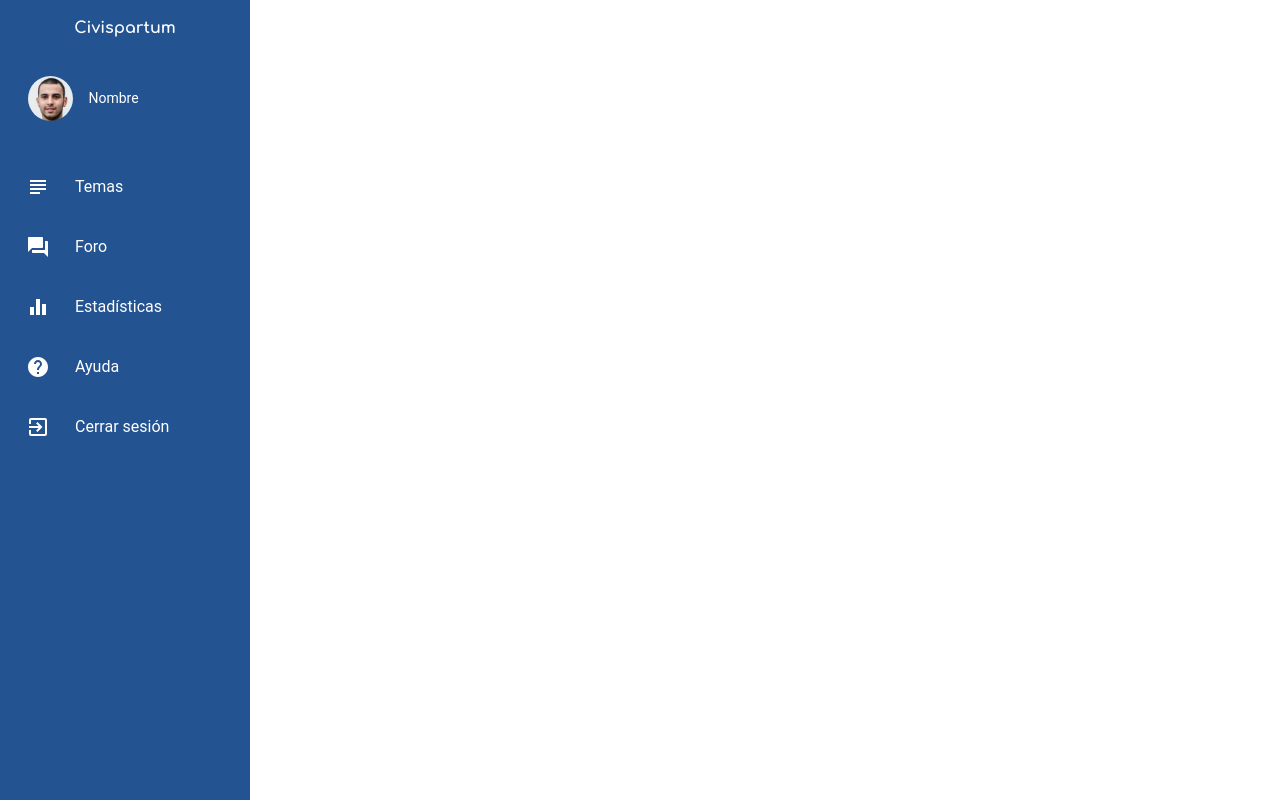
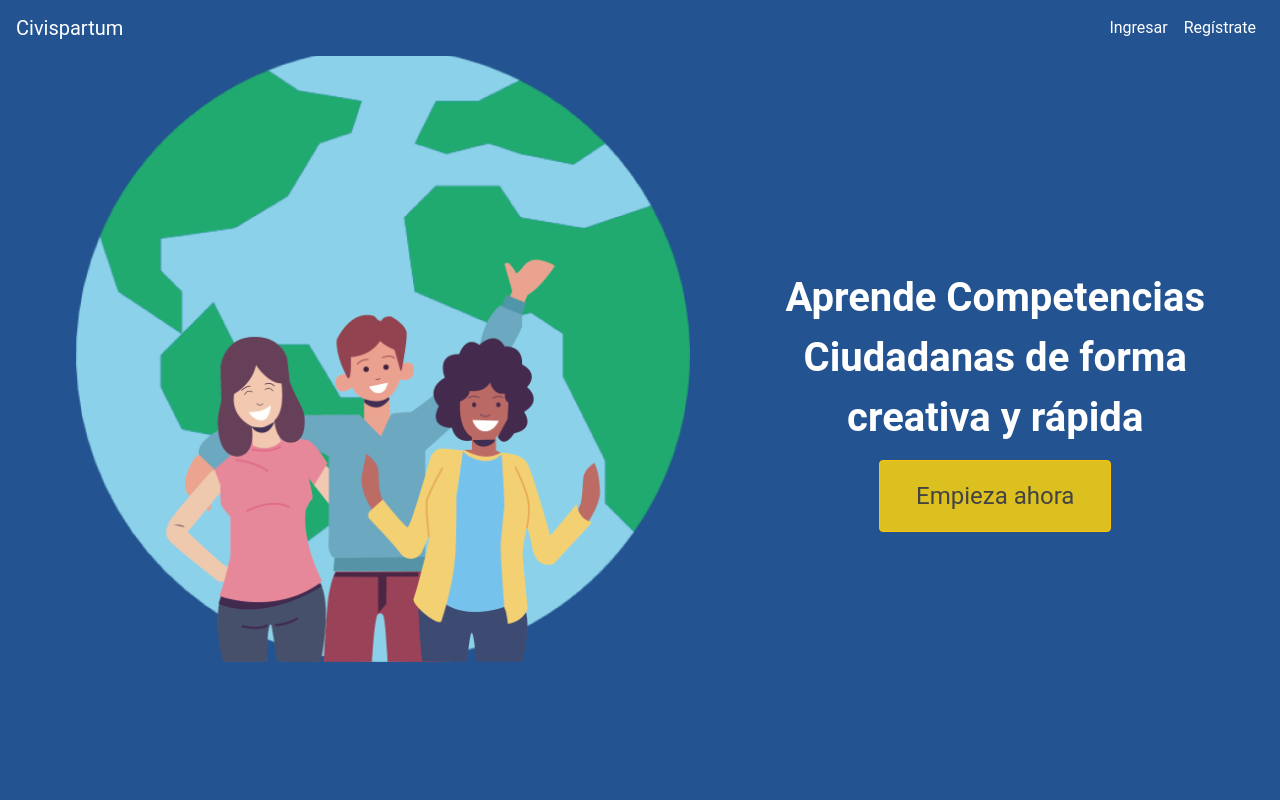
Before and after one commit to srGironR/Civispartum, a React (Create React App) app: page / in a window 1280 px wide. Shown: the top 800 px of the page. Built offline with nearby package versions, Linux system fonts and the light colour scheme.

Commit message:
Lo que hecho :c

```diff
--- a/package.json
+++ b/package.json
@@ -12,6 +12,7 @@
     "react-dom": "^17.0.1",
     "react-pro-sidebar": "^0.6.0",
     "react-router": "^5.2.0",
+    "react-router-dom": "^5.2.0",
     "react-scripts": "4.0.3",
     "web-vitals": "^1.1.1"
   },
--- a/src/App.js
+++ b/src/App.js
@@ -1,16 +1,24 @@
 import './App.css';
 import React from 'react';
-//import Pag1 from './components/pag1/pag1';
-//import Login from './components/login/login';
-//import Register from './components/registro/registro';
-import Mmain from './components/Dashboard/main';
+import Pag1 from './components/pag1/pag1';
+import Login from './components/login/login';
+import Register from './components/registro/registro';
+import Mmain from './components/Dashboard/Main';
+
+import {BrowserRouter, Route}  from 'react-router-dom'
 
 
 function App() {
   return (
+    <BrowserRouter>
     <div className="App">
-     <Mmain/>
+     <Route exact path="/" component={Pag1}/>
+     <Route path="/Registro" component={Register}/>
+     <Route path="/Login" component={Login}/>
+     <Route path="/Temas" component={Mmain}/>
+
     </div>
+    </BrowserRouter>
   );
 }
 
--- /dev/null
+++ b/src/components/Dashboard/Sidebar.css
@@ -0,0 +1,65 @@
+.Sidebar{
+    height: 100%;
+    width: 250px;
+    background-color: #235390;
+}
+.SidebarList{
+    padding: 0;
+    height: auto;
+    width: 100%;
+}
+.Perfil{
+    display: flex;
+    flex-direction: row;
+    justify-content: center;
+    align-items: center;
+    margin-bottom: 2rem;
+}
+.PicP{
+    width: 45px;
+    border-radius: 512px;
+
+}
+.Logo{
+    font-family: 'Comfortaa';
+    color: white;
+    padding: 1rem;
+    font-weight: bold;
+}
+.Pname{
+    color: white;
+    width: 60%;
+    height: auto;
+    text-align: start;
+    font-size: 14px;
+    padding: 1rem;
+    margin: 0;
+}
+.SidebarList .row{
+    text-align: start;
+    width: 100%;
+    height: 60px;
+    list-style-type: none;
+    margin: 0%;
+    display: flex;
+    flex-direction: row;
+    color: white;
+    align-items: center;
+    justify-content: center;
+}
+.SidebarList .row:hover{
+    cursor: pointer;
+    background-color: #293846;
+}
+.SidebarList #active{
+    background-color: #293846;
+}
+
+.row #icon{
+    flex:30%;
+    display: grid;
+    place-items: center;
+}
+.row #title{
+    flex: 70%;
+}
--- /dev/null
+++ b/src/components/Dashboard/Sidebar.js
@@ -0,0 +1,39 @@
+import React from 'react';
+import "../Dashboard/Sidebar.css"
+import {SidebarData} from './SidebarData'
+import ImgP from "../pics/image.png";
+
+function Sidebar(){
+
+    return (
+
+    <div className="Sidebar">
+        <div className="Logo">
+            <p lassName="LogoT">Civispartum</p>
+        </div>
+        <div className="Perfil">
+            <img className="PicP" src={ImgP} alt="Imagen de perfil"></img>
+            <p className="Pname">Nombre</p>
+        </div>
+        <ul className="SidebarList" >
+     {SidebarData.map((val, key)=> {
+        return (
+            <li key={key}
+            className="row"
+            id={window.location.pathname === val.link ? "active" : ""}
+            onClick={() => {window.location.pathname = val.link}}>
+            {" "}
+            <div id="icon">{val.icon}</div>
+            <div id="title">
+                {val.title}
+            </div>
+            </li>
+            );
+      })}
+        </ul>
+    </div>
+
+
+);
+}
+export default Sidebar;
--- /dev/null
+++ b/src/components/Dashboard/SubjectCard/subjectCard.css
@@ -0,0 +1,33 @@
+.SubCont{
+    display: flex;
+    flex-direction: column;
+    align-items: center;
+    width: 9rem;
+    height: 9rem;
+    margin: 2rem 0 0rem 3rem;
+    transition: 0.3s;
+}
+.imgS{
+    width: 9rem;
+    height: 9rem;
+    filter: drop-shadow(0px 4px 4px rgba(0, 0, 0, 0.25));
+    border-radius: 15px;
+    transition: 0.3s;
+}
+.DescS{
+    padding: 1rem;
+    color: #7D7D7D;
+    font-size: 14px;
+}
+.SubCont:hover{
+    width: 9.5rem;
+    height: 9.5rem;
+
+}
+.imgS:hover{
+    cursor: pointer;
+    width: 10rem;
+    height: 10rem;
+
+
+}
--- /dev/null
+++ b/src/components/Dashboard/SubjectCard/subjectCard.js
@@ -0,0 +1,18 @@
+import React from "react"
+import "../SubjectCard/subjectCard.css"
+
+const subjectCard = (props) =>{
+    console.log("Temas",props);
+    //Destructuring
+  const{ Tema, isrcT}=props;
+  return(
+       <div className="SubCont">
+        <div className="imgS"><img width="400px" height="400px" className="imgS" src={isrcT} alt=""></img></div>
+        <div className="DescS">
+            <p>{Tema}</p>
+        </div>
+    </div>
+
+  );
+}
+export default subjectCard;
--- a/src/components/Dashboard/main.css
+++ b/src/components/Dashboard/main.css
@@ -1,65 +1,33 @@
-.Sidebar{
-    height: 100%;
-    width: 250px;
-    background-color: #235390;
-}
-.SidebarList{
-    padding: 0;
-    height: auto;
-    width: 100%;
-}
-.Perfil{
+.Main-container{
+    height: 100vh;
     display: flex;
     flex-direction: row;
-    justify-content: center;
-    align-items: center;
-    margin-bottom: 2rem;
 }
-.PicP{
-    width: 45px;
-    border-radius: 512px;
+.info-Con{
+    width: 90%;
+    display: flex;
+    flex-direction: column;
+    align-items: flex-start;
 
 }
-.Logo{
-    font-family: 'Comfortaa';
-    color: white;
-    padding: 1rem;
-    font-weight: bold;
+.Ham-btn{
+    cursor: pointer;
 }
-.Pname{
-    color: white;
-    width: 60%;
-    height: auto;
+.Title-con{
+    position: unset;
     text-align: start;
-    font-size: 14px;
-    padding: 1rem;
-    margin: 0;
+   padding: 2rem;
+    color: #434343;
+    font-size: 24px;
 }
-.SidebarList .row{
-    text-align: start;
-    width: 100%;
-    height: 60px;
-    list-style-type: none;
-    margin: 0%;
+.OtherMat{
+    height: 45%;
+}
+.ppalMat{
+    height: 45%;
+}
+.Subjects{
     display: flex;
     flex-direction: row;
-    color: white;
-    align-items: center;
-    justify-content: center;
+    margin-left: 3rem;
 }
-.SidebarList .row:hover{
-    cursor: pointer;
-    background-color: #293846;
-}
-.SidebarList #active{
-    background-color: #293846;
-}
-
-.row #icon{
-    flex:30%;
-    display: grid;
-    place-items: center;
-}
-.row #title{
-    flex: 70%;
-}
--- a/src/components/Dashboard/main.js
+++ b/src/components/Dashboard/main.js
@@ -1,35 +1,43 @@
-import React from 'react';
-import "../Dashboard/main.css"
-import {SidebarData} from './SidebarData'
-import ImgP from "../pics/image.png";
+import SideBar from "../Dashboard/Sidebar";
+import SubjeCard from "../Dashboard/SubjectCard/subjectCard";
+import "../Dashboard/Main.css";
+import imgV from "../pics/Voto.png"
 
-function main(){
-    return (
-    <div className="Sidebar">
-        <div className="Logo">
-            <p lassName="LogoT">Civispartum</p>
-        </div>
-        <div className="Perfil">
-            <img className="PicP" src={ImgP}></img>
-            <p className="Pname">Nombre</p>
-        </div>
-        <ul className="SidebarList">
-     {SidebarData.map((val, key)=> {
-        return (
-            <li key={key}
-            className="row"
-            id={window.location.pathname === val.link ? "active" : ""}
-            onClick={() => {window.location.pathname = val.link}}>
-            {" "}
-            <div id="icon">{val.icon}</div>
-            <div id="title">
-                {val.title}
+
+
+function Main(){
+
+        return(
+        <div className="Main-container">
+            <SideBar/>
+
+            <div className="info-Con">
+            <div className="ppalMat">
+                <div className="Title-con">
+                    <b>Mecanismos de Participación ciudadana</b>
+                </div>
+                <div className="Subjects">
+                    <SubjeCard Tema="El voto" isrcT={imgV}></SubjeCard>
+                    <SubjeCard Tema="El voto" isrcT={imgV}></SubjeCard>
+                    <SubjeCard Tema="El voto" isrcT={imgV}></SubjeCard>
+                    <SubjeCard Tema="El voto" isrcT={imgV}></SubjeCard>
+                </div>
             </div>
-            </li>
-            );
-      })}
-        </ul>
-    </div>
-);
+                <div className="OtherMat">
+                <div className="Title-con">
+                    <b>Mecanismos de Participación ciudadana</b>
+                </div>
+                <div className="Subjects">
+                    <SubjeCard Tema="El voto" isrcT={imgV}></SubjeCard>
+                    <SubjeCard Tema="El voto" isrcT={imgV}></SubjeCard>
+                    <SubjeCard Tema="El voto" isrcT={imgV}></SubjeCard>
+                    <SubjeCard Tema="El voto" isrcT={imgV}></SubjeCard>
+                </div>
+                </div>
+
+            </div>
+            </div>
+
+        )
 }
-export default main;
+export default Main;
--- a/src/components/login/login.js
+++ b/src/components/login/login.js
@@ -1,6 +1,7 @@
 import React from 'react';
 import Nnavbar from "../navbar/navbar.js";
 import "../login/login.css"
+import {Link} from 'react-router-dom';
 
 const login=()=>(
 
@@ -27,9 +28,9 @@ const login=()=>(
                             <input type="password" class="form-control" id="exampleInputPassword1" placeholder="Contraseña"></input>
                         </div>
                         <div class="form-check">
-                        <a className="Pw-Co" href="">Olvidó su contraseña?</a>
+                        <a className="Pw-Co" href="https://www.w3schools.com">Olvidó su contraseña?</a>
                         </div>
-                        <button type="submit" class="btn btn-primary">INGRESAR</button>
+                        <Link to="/Temas"><button type="submit" class="btn btn-primary">INGRESAR</button></Link>
                     </form>
                     </div>
                 </div>
--- a/src/components/pag1/pag1.css
+++ b/src/components/pag1/pag1.css
@@ -142,7 +142,7 @@ hr.new4 {
     color: #fff;
 }
 .Button-Empieza-end{
-    margin: auto 0 0 2rem;
+    margin: auto 0 0 3rem;
     width: 14.5rem;
     height: 4.5rem;
     font-family: 'Roboto';
--- a/src/components/pag1/pag1.js
+++ b/src/components/pag1/pag1.js
@@ -2,6 +2,7 @@ import React from 'react';
 import "../pag1/pag1.css";
 import Nnavbar from "../navbar/navbar.js";
 import SCard from "../pag1/componentsPag1/StepCard";
+import {Link} from 'react-router-dom';
 
 
 function pag1(){
@@ -11,7 +12,7 @@ function pag1(){
             <header className="Banner">
                 <div className="Banner-text">
                     <b>Aprende Competencias Ciudadanas de forma creativa y rápida</b>
-                    <button type="button" class="btn btn-warning Button-Empieza">Empieza ahora</button>
+                    <Link to="/Registro"><button type="button" class="btn btn-warning Button-Empieza">Empieza ahora</button> </Link>
                 </div>
             </header>
             <section className="Section-why">
@@ -28,40 +29,40 @@ function pag1(){
             <div className="HoWork-container">
                 <SCard step={"Paso#1"}
                 descript={"Ingresa o Registrate pulsando el botón empieza ahora o en la barra de navegación de arriba, escribe tus datos y dale click en iniciar sesión."}
-                isrc={"https://www.flaticon.com/svg/vstatic/svg/891/891401.svg?token=exp=1615928554~hmac=71d233919cb75303fd4d84ee2b1e7fd4"}
+                isrc={" "}
                 />
                 <SCard step={"Paso#2"}
                 descript={"Revisa los temás que se exponén y aquel que quieras revisar dale click para entrar y ver contenido, cómo conceptos importantes y su importancia."}
-                isrc={"https://www.flaticon.com/svg/vstatic/svg/148/148957.svg?token=exp=1615933654~hmac=1cf57b342147adbadb1339a7ab40743d"}
+                isrc={" "}
                 />
 
                 <SCard step={"Paso#3"}
                 descript={"Reproduce el video interactivo, esté contará diferentes situaciones con respecto al tema escogido y deberás responder, al terminar se desbloquea un final con respecto a las respuestas y se da un puntaje. (Sólo se puede reproducir un video una vez, pero puedes repasar la infomarción de esta en la parte de concepto importante)."}
-                isrc={"https://www.flaticon.com/svg/vstatic/svg/3616/3616885.svg?token=exp=1615933747~hmac=fde3af53aaea08f8fc0b874043a98427"}
+                isrc={" "}
                 />
                 <SCard step={"Paso#4"}
                 descript={"Dependiendo de que decisión tomás se te darán logros, premiando a las buenas desiciones con Medallas y la oportunidad de repetir videos anteriores( sólo una vez más) para mejorar el puntaje para competir contra otros."}
-                isrc={"https://www.flaticon.com/svg/vstatic/svg/744/744922.svg?token=exp=1615933776~hmac=fcbea62c821933cedd02f8414e43d3f9"}
+                isrc={" "}
                 />
             </div>
             <div className="End-Container">
                 <div className="Banner-text-end">
                     <b>Aprende Competencias Ciudadanas de forma creativa y rápida</b>
-                    <button type="button" class="btn btn-warning Button-Empieza-end">Empieza ahora</button>
+                    <Link to="/Registro"><button type="button" class="btn btn-warning Button-Empieza-end">Empieza ahora</button></Link>
                 </div>
 
            <footer className="FinalT">
                <p className="FinalTitle">Civispartum</p>
                <div>
-               <img className="imgRS" src="https://dw-iconusers.flaticon.com/15585/15585462/1615935144018.svg?token=exp=1615936067~hmac=8913e5c88e6b78d992815af1bd1e033c" alt=""></img>
-               <img className="imgRS" src="https://dw-iconusers.flaticon.com/15585/15585462/1615935336411.svg?token=exp=1615936304~hmac=e6e73bc425277a5ea9c5e387797bc056" alt=""></img>
-               <img className="imgRS" src="https://dw-iconusers.flaticon.com/15585/15585462/1615935408815.svg?token=exp=1615936330~hmac=eada40cad9d662d8f0597e9c0d671ae8" alt=""></img>
+               <img className="imgRS" src="" alt=""></img>
+               <img className="imgRS" src="" alt=""></img>
+               <img className="imgRS" src="" alt=""></img>
                </div>
                <div className="Fele">
-                   <a className="linkF" href="">Sobre nosotros</a>
-                   <a className="linkF" href="">Contactanos</a>
-                   <a className="linkF" href="">Equipo</a>
-                   <a className="linkF" href="">FAQ & Ayuda</a>
+                   <a className="linkF" href="https://www.w3schools.com">Sobre nosotros</a>
+                   <a className="linkF" href="https://www.w3schools.com">Contactanos</a>
+                   <a className="linkF" href="https://www.w3schools.com">Equipo</a>
+                   <a className="linkF" href="https://www.w3schools.com">FAQ & Ayuda</a>
                </div>
            </footer>
            </div>
--- a/src/components/registro/registro.js
+++ b/src/components/registro/registro.js
@@ -1,6 +1,7 @@
 import React from 'react';
 import Nnavbar from "../navbar/navbar.js";
 import "../registro/registro.css"
+import {Link} from 'react-router-dom';
 
 const register=()=>(
 
@@ -29,7 +30,7 @@ const register=()=>(
                         <div class="form-group">
                             <input type="password" class="form-control" id="exampleInputPassword1" placeholder="Contraseña"></input>
                         </div>
-                        <button type="submit" class="btn btn-primary">CREAR CUENTA</button>
+                        <Link to="/Login"> <button type="submit" class="btn btn-primary">CREAR CUENTA</button></Link>
                     </form>
                     </div>
                 </div>
```
Also changed, not shown: src/components/pics/Voto.png (added), 1 other file (tests, documents, lock files or other folders).
